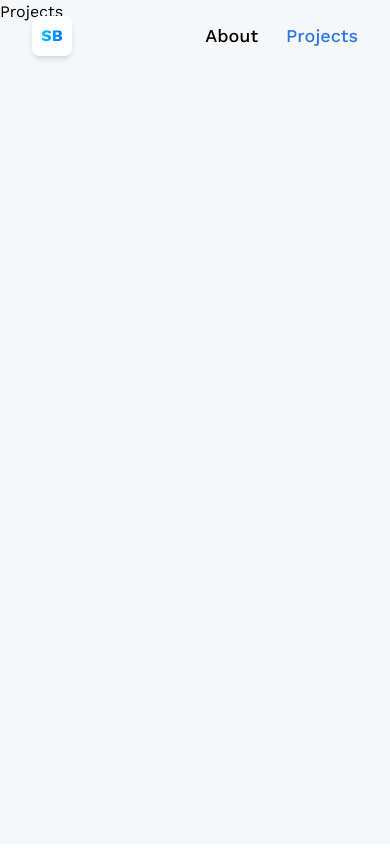
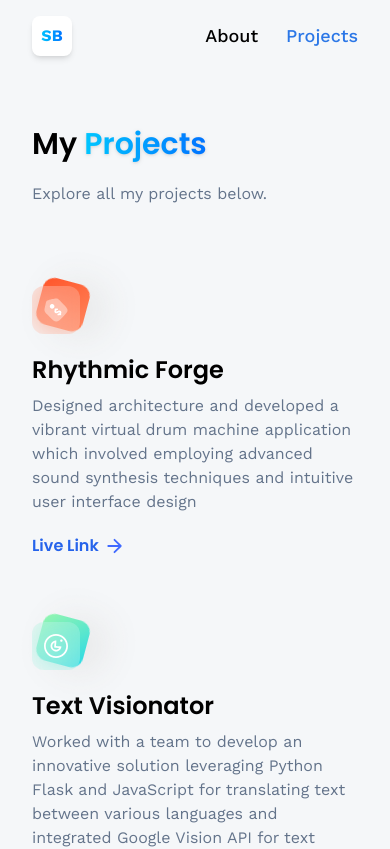
Before and after one commit to master-of-none/portfolio_three, a React (Vite) app: page /projects in a window 390 px wide. Shown: the top 849 px of the page. Built offline with nearby package versions, Linux system fonts and the light colour scheme.

Commit message:
Nearly Done

```diff
--- a/src/App.jsx
+++ b/src/App.jsx
@@ -3,7 +3,7 @@
 import { Home, About, Projects, Contact } from "./pages";
 const App = () => {
     return (
-        <main className="bg-slate-300/20 h-[100vh]">
+        <main className="bg-slate-300/20 h-full">
             <Router>
                 <Navbar />
                 <Routes>
--- a/src/constants/index.js
+++ b/src/constants/index.js
@@ -169,14 +169,6 @@
         link: "https://github.com/master-of-none/rust-in-peace",
     },
     {
-        iconUrl: snapgram,
-        theme: "btn-back-pink",
-        name: "Full Stack Instagram Clone",
-        description:
-            "Built a complete clone of Instagram, allowing users to share photos and connect with friends in a familiar social media environment.",
-        link: "https://github.com/adrianhajdin/social_media_app",
-    },
-    {
         iconUrl: estate,
         theme: "btn-back-black",
         name: "Programming Camel",
--- a/src/models/Island.jsx
+++ b/src/models/Island.jsx
@@ -54,9 +54,11 @@
         if (e.key === "ArrowLeft") {
             if (!isRotating) setIsRotating(true);
             islandRef.current.rotation.y += 0.01 * Math.PI;
+            rotationSpeed.current = 0.0125;
         } else if (e.key === "ArrowRight") {
             if (!isRotating) setIsRotating(true);
             islandRef.current.rotation.y -= 0.01 * Math.PI;
+            rotationSpeed.current = -0.0125;
         }
     };
 
--- a/src/pages/Contact.jsx
+++ b/src/pages/Contact.jsx
@@ -62,7 +62,7 @@
     };
 
     return (
-        <section className="relative flex lg:flex-row flex-col max-container">
+        <section className="relative flex lg:flex-row flex-col max-container h-[100vh]">
             {alert.show && <Alert {...alert} />}
             <div className="flex-1 min-w-[50%] flex flex-col">
                 <h1 className="head-text"> Let's Connect </h1>
--- a/src/pages/Home.jsx
+++ b/src/pages/Home.jsx
@@ -70,8 +70,8 @@
                     />
                     <Plane
                         isRotating={isRotating}
-                        planeScale={planeScale}
-                        planePosition={planePosition}
+                        scale={planeScale}
+                        position={planePosition}
                         rotation={[0, 20, 0]}
                     />
                 </Suspense>
--- a/src/pages/Projects.jsx
+++ b/src/pages/Projects.jsx
@@ -1,5 +1,65 @@
+import { Link } from "react-router-dom";
+import { projects } from "../constants";
+import { arrow } from "../assets/icons";
+import CTA from "../components/CTA";
+
 const Projects = () => {
-    return <div>Projects</div>;
+    return (
+        <section className="max-container">
+            <h1 className="head-text">
+                My{" "}
+                <span className="blue-gradient_text font-semibold drop-shadow">
+                    Projects
+                </span>
+            </h1>
+            <div className="mt-5 flex flex-col gap-3 text-slate-500">
+                <p>Explore all my projects below.</p>
+            </div>
+            <div className="flex flex-wrap my-20 gap-16">
+                {projects.map((project) => (
+                    <div className="lg:w-[400px] w-full" key={project.name}>
+                        <div className="block-container w-12 h-12">
+                            <div
+                                className={`btn-back rounded-xl ${project.theme}`}
+                            />
+                            <div className="btn-front rounded-xl flex justify-center items-center">
+                                <img
+                                    src={project.iconUrl}
+                                    alt="Project Icon"
+                                    className="w-1/2 h-1/2 object-contain"
+                                />
+                            </div>
+                        </div>
+                        <div className="mt-5 flex flex-col">
+                            <h4 className="text-2xl font-poppins font-semibold">
+                                {project.name}
+                            </h4>
+                            <p className="mt-2 text-slate-500">
+                                {project.description}
+                            </p>
+                            <div className="mt-5 flex items-center gap-2 font-poppins">
+                                <Link
+                                    to={project.link}
+                                    target="_blank"
+                                    rel="noopener noreferrer"
+                                    className="font-semibold text-blue-600"
+                                >
+                                    Live Link
+                                </Link>
+                                <img
+                                    src={arrow}
+                                    alt="arrow"
+                                    className="w-4 h-4 object-contain"
+                                />
+                            </div>
+                        </div>
+                    </div>
+                ))}
+            </div>
+            <hr className="border-slate-200" />
+            <CTA />
+        </section>
+    );
 };
 
 export default Projects;
```
